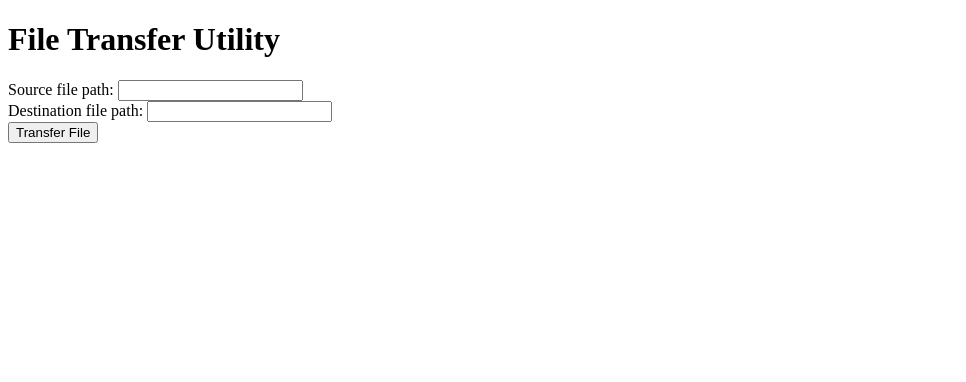
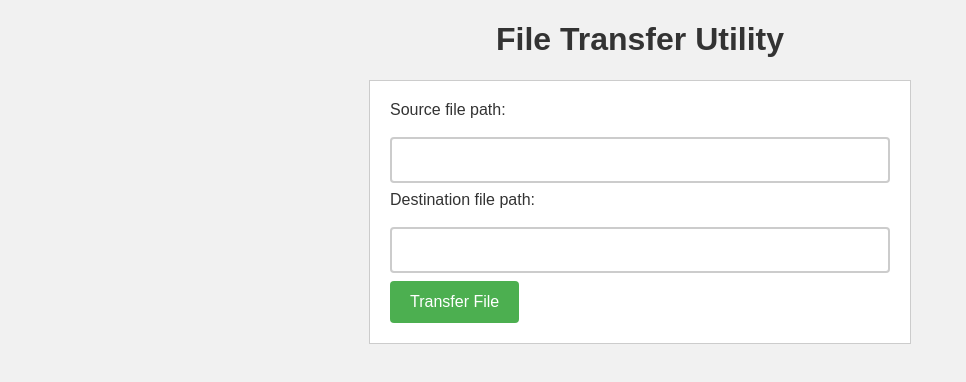
Before and after one commit to KethavathAadarsh/filetransferprotocol, a plain HTML site: page index.html in a window 1280 px wide. Shown: the whole page, without its empty margins (0-966 px from the left). Drawn offline with Linux system fonts and the light colour scheme.

Commit message:
colours and styles

```diff
--- a/index.html
+++ b/index.html
@@ -3,6 +3,50 @@
   <head>
     <meta charset="utf-8">
     <title>File Transfer Utility</title>
+    <style>
+      body {
+        font-family: Arial, sans-serif;
+        background-color: #f1f1f1;
+      }
+      h1 {
+        text-align: center;
+        color: #333;
+      }
+      form {
+        width: 500px;
+        margin: 0 auto;
+        background-color: #fff;
+        border: 1px solid #ccc;
+        padding: 20px;
+      }
+      label {
+        display: block;
+        font-size: 16px;
+        color: #333;
+        margin-bottom: 10px;
+      }
+      input[type=text] {
+        width: 100%;
+        padding: 12px 20px;
+        margin: 8px 0;
+        box-sizing: border-box;
+        border: 2px solid #ccc;
+        border-radius: 4px;
+        font-size: 16px;
+      }
+      button[type=submit] {
+        background-color: #4CAF50;
+        color: #fff;
+        padding: 12px 20px;
+        border: none;
+        border-radius: 4px;
+        cursor: pointer;
+        font-size: 16px;
+      }
+      button[type=submit]:hover {
+        background-color: #45a049;
+      }
+    </style>
   </head>
   <body>
     <h1>File Transfer Utility</h1>
@@ -16,5 +60,5 @@
 
         <button type="submit">Transfer File</button>
     </form>
-</body>
+  </body>
 </html>
```
